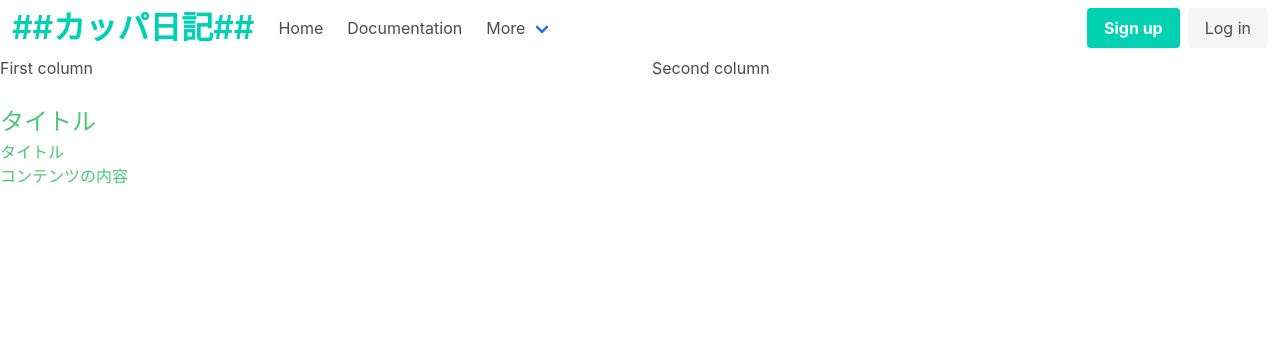
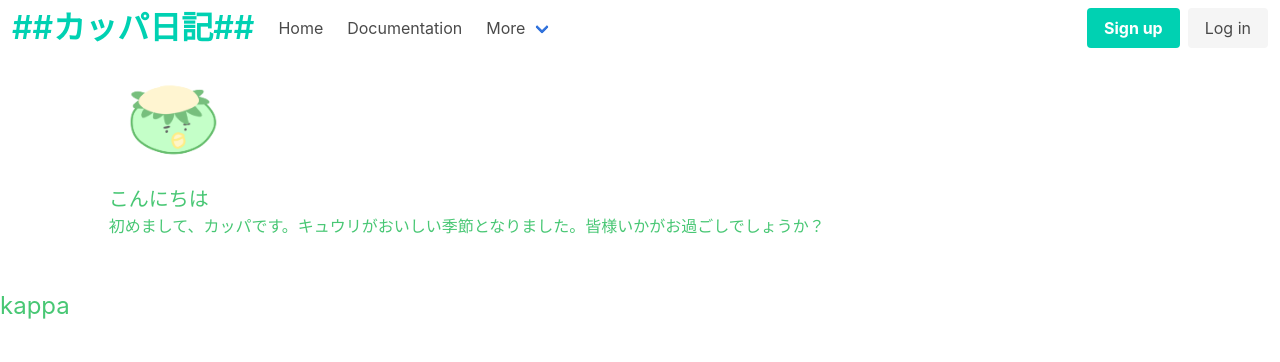
Before and after one commit to yosi77/Site, a plain HTML site: page index.html in a window 1280 px wide. Drawn offline with Linux system fonts and the light colour scheme.

Commit message:
スクロール

```diff
--- /dev/null
+++ b/css/customize.css
@@ -0,0 +1,4 @@
+.over{
+    height: 5em;
+    overflow-y: scroll;
+}
--- a/index.html
+++ b/index.html
@@ -5,8 +5,9 @@
 		<meta name="viewport" content="width=device-width, initial-scale=1, shrink-to-fit=no">
 		<title>カッパ日記</title>
 		<meta name="description" content="サイトキャプションを入力">
-		<meta name="keywords" content="カッパ日記EX">
+		<meta name="keywords" content="カッパ">
 		<link rel="stylesheet" href="./css/style.css">
+		<link rel="stylesheet" href="./css/customize.css">
 	</head>
 
 	<body>
@@ -74,18 +75,20 @@
 
 		<div id="main">
 			<div class="columns is-mobile">
-				<div class="column">
-				  First column
-				</div>
-				<div class="column">
-				  Second column
+				<div class="column is-10 is-offset-1">
+					<figure class="image is-128x128">
+						<img src="./image/カッパの絵.png">
+					</figure>
+					<div class="over">
+						<h2 class="is-size-5 has-text-success">こんにちは</h2>
+						<p class="is-size-6 has-text-success">初めまして、カッパです。キュウリがおいしい季節となりました。皆様いかがお過ごしでしょうか？<br><br>よ<br>ろ<br>し<br>く<br></p>
+					</div>
 				</div>
 
 			  </div>
-			<h1 class="is-size-4 has-text-success">タイトル</h1>
+			<h1 class="is-size-4 has-text-success">kappa</h1>
 			<section>
-				<h2 class="is-size-6 has-text-success">タイトル</h2>
-				<p class="is-size-6 has-text-success">コンテンツの内容</p>
+
 			</section>
 		</div>
 
```
Also changed, not shown: image/カッパの絵.png (added).
